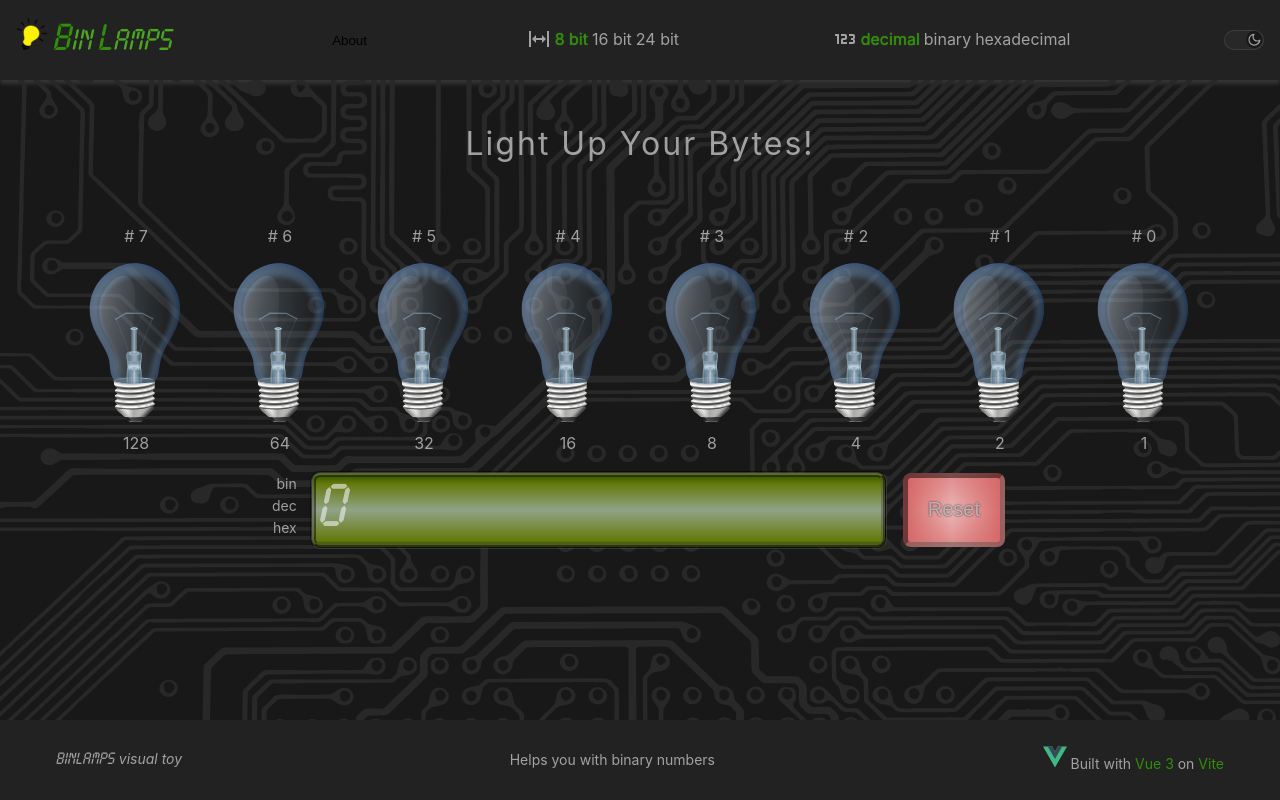
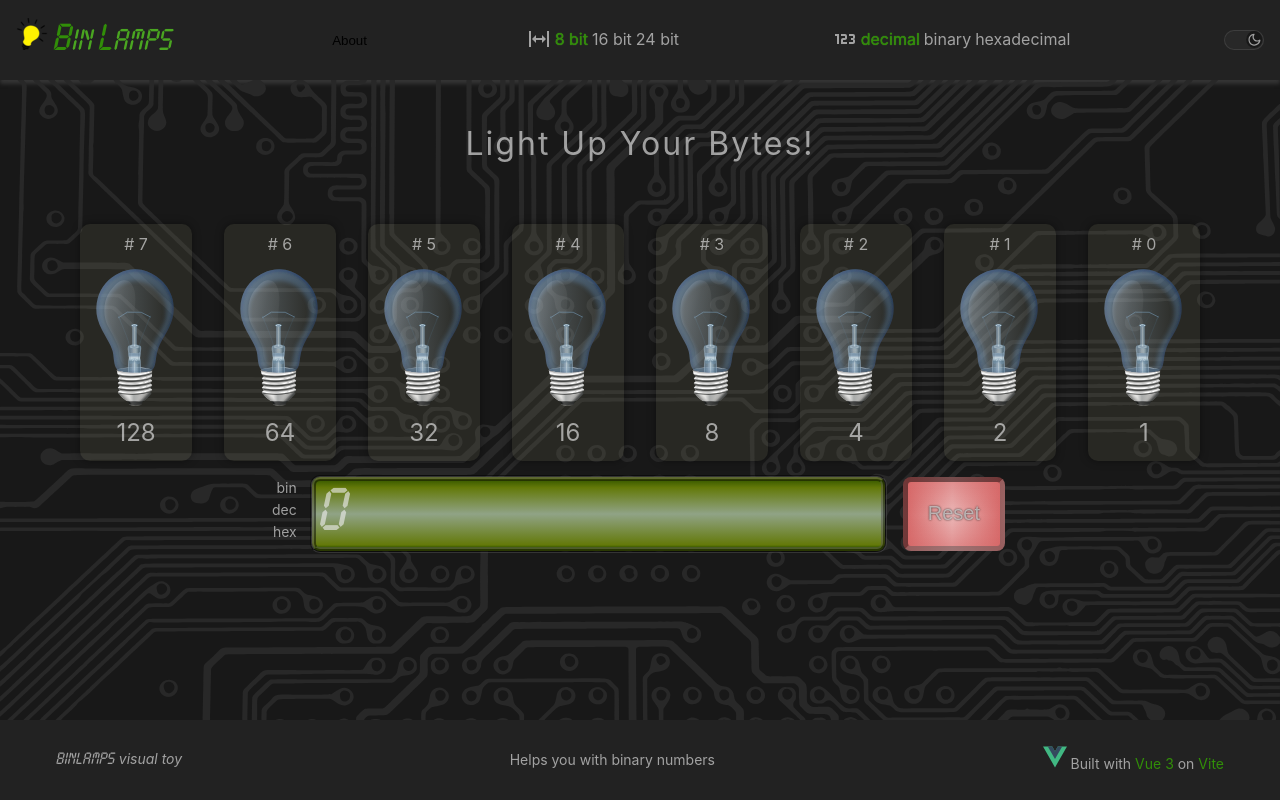
Before and after one commit to shaman771/binlamps, a Vue app: page / in a window 1280 px wide. Built offline with nearby package versions, Linux system fonts and the light colour scheme.

Commit message:
chore: minor styling adjustments

```diff
--- a/src/components/feature/LightBoard.vue
+++ b/src/components/feature/LightBoard.vue
@@ -77,6 +77,10 @@ watchEffect(() => {
   flex: 0 1 7em;
   margin: 1em;
   cursor: pointer;
+  border-radius: 10px;
+  background-color: rgb(135, 135, 105, 0.15);
+  padding: 0.5em;
+  box-shadow: 0 0 8px rgba(0, 0, 0, 0.4);
 }
 .light-board__ramp-item.is-visible {
   opacity: 1;
--- a/src/components/feature/LightBulb.vue
+++ b/src/components/feature/LightBulb.vue
@@ -24,4 +24,7 @@ defineProps({
   color: var(--color-primary);
   font-weight: bold;
 }
+span:last-child {
+  font-size: 1.5em;
+}
 </style>
```
